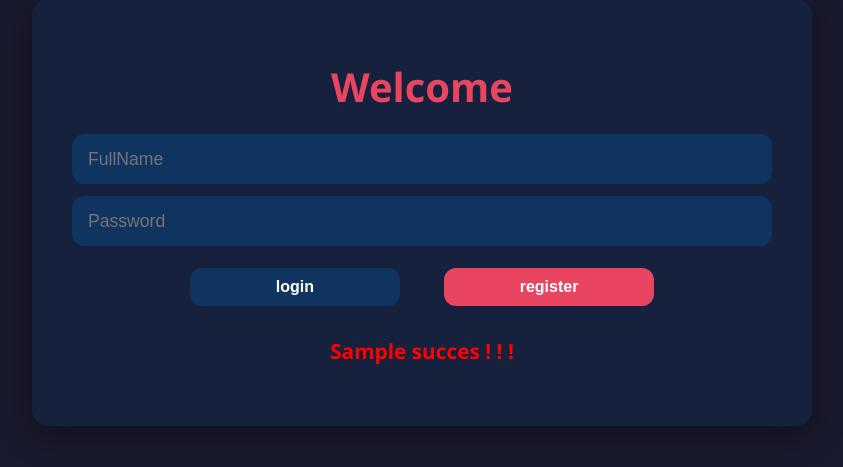
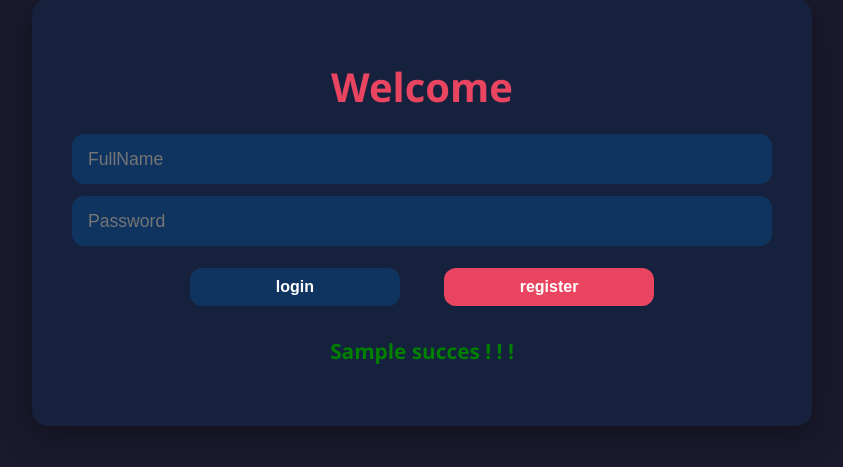
Before and after one commit to YazidNajimHassane/secure-vault, a Flask app: template templates/home.html in a window 1280 px wide. Shown: the part 81-548 px from the top of the page, without its empty margins (218-1061 px from the left). Run offline with Flask 3, Linux system fonts and the light colour scheme; the template is opened without the code that fills it: most values are stand-ins (such as "Sample title", 1, 10 or a date in 2020).

Commit message:
add style for succes message of register

```diff
--- a/static/style.css
+++ b/static/style.css
@@ -114,8 +114,13 @@ th {
     color: #e94560;
     padding: 10px;
 }
-p{
+#error{
     color: red;
     font-size: 1.3rem;
     font-weight: bold;
 }
+#succes{
+    color: green;
+    font-size: 1.3rem;
+    font-weight: bold;
+}
```
